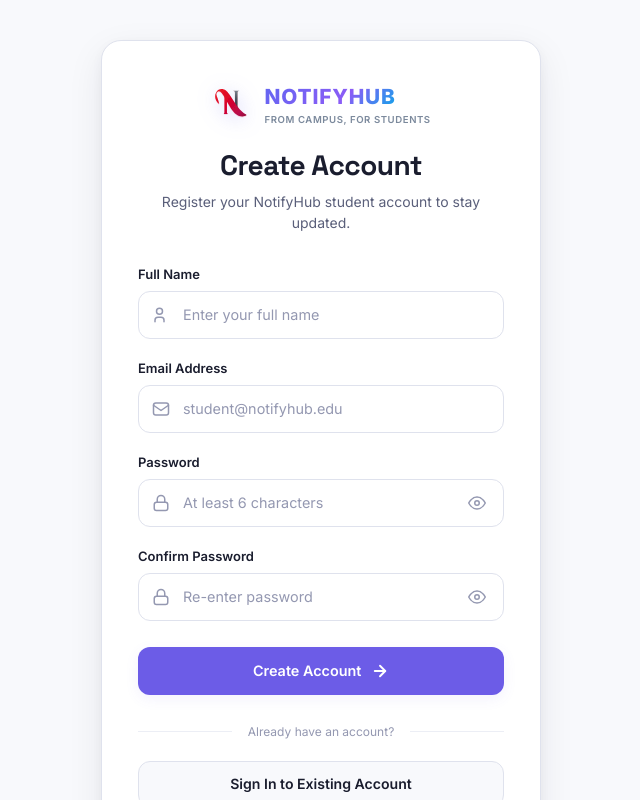
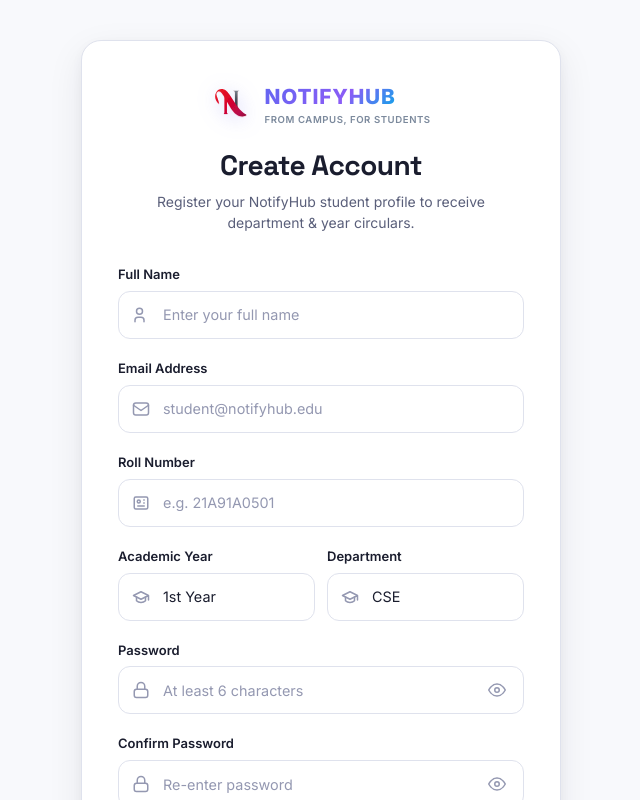
Before and after one commit to haneefmohammad757/NotifyHub, a React (Vite) app: page /register in a window 1280 px wide. Shown: the top 800 px of the page, without its empty margins (319-959 px from the left). Built offline with nearby package versions, Linux system fonts and the light colour scheme; no server answers.

Commit message:
changed admin page and added departments

```diff
--- a/src/hooks/useAuth.jsx
+++ b/src/hooks/useAuth.jsx
@@ -26,8 +26,8 @@ export function AuthProvider({ children }) {
     return data.user;
   }, []);
 
-  const register = useCallback(async (name, email, password) => {
-    const data = await api.post('/auth/register', { name, email, password });
+  const register = useCallback(async (name, email, password, rollNo, year, department) => {
+    const data = await api.post('/auth/register', { name, email, password, rollNo, year, department });
     setUser(data.user);
     return data.user;
   }, []);
--- a/src/layouts/AdminLayout.jsx
+++ b/src/layouts/AdminLayout.jsx
@@ -34,7 +34,7 @@ export default function AdminLayout() {
   const [sidebarOpen, setSidebarOpen] = useState(false);
   const location = useLocation();
   const { user, logout } = useAuth();
-  const adminName = user?.name && user.name !== 'Admin User' ? user.name : 'Balaji Lanka';
+  const adminName = user?.name ? user.name : 'ADMIN';
   const now = useCurrentTime();
 
   const toggleSidebar = useCallback(() => {
--- a/src/layouts/StudentLayout.jsx
+++ b/src/layouts/StudentLayout.jsx
@@ -43,10 +43,10 @@ export default function StudentLayout() {
             <NotificationDropdown />
             <div className="student-user-badge">
               <span className="student-avatar">
-                {user?.role === 'ADMIN' ? 'B' : (user?.name ? user.name.charAt(0).toUpperCase() : 'S')}
+                {user?.role === 'ADMIN' ? (user?.name ? user.name.charAt(0).toUpperCase() : 'A') : (user?.name ? user.name.charAt(0).toUpperCase() : 'S')}
               </span>
               <span className="student-user-name">
-                {user?.role === 'ADMIN' ? (user?.name && user.name !== 'Admin User' ? user.name : 'Balaji Lanka') : (user?.name || 'Student')}
+                {user?.role === 'ADMIN' ? (user?.name ? user.name : 'ADMIN') : (user?.name || 'Student')}
               </span>
             </div>
             <button className="student-logout-btn" onClick={logout} title="Log out">
--- a/src/pages/AdminAnnouncements.jsx
+++ b/src/pages/AdminAnnouncements.jsx
@@ -20,6 +20,8 @@ export default function AdminAnnouncements() {
     category: 'GENERAL',
     priority: 'NORMAL',
     status: 'DRAFT',
+    targetDepartment: 'ALL',
+    targetYear: 'ALL',
     deadline: '',
     attachment: null,
     removeAttachment: false,
@@ -55,6 +57,8 @@ export default function AdminAnnouncements() {
       category: 'GENERAL',
       priority: 'NORMAL',
       status: 'DRAFT',
+      targetDepartment: 'ALL',
+      targetYear: 'ALL',
       deadline: '',
       attachment: null,
       removeAttachment: false,
@@ -73,6 +77,8 @@ export default function AdminAnnouncements() {
       category: announcement.category,
       priority: announcement.priority,
       status: announcement.status,
+      targetDepartment: announcement.targetDepartment || 'ALL',
+      targetYear: announcement.targetYear || 'ALL',
       deadline: announcement.deadline ? new Date(announcement.deadline).toISOString().slice(0, 16) : '',
       attachment: null,
       removeAttachment: false,
@@ -126,9 +132,13 @@ export default function AdminAnnouncements() {
       payload.append('category', formData.category);
       payload.append('priority', formData.priority);
       payload.append('status', formData.status);
+      payload.append('targetDepartment', formData.targetDepartment);
+      payload.append('targetYear', formData.targetYear);
 
       if (formData.deadline) {
-        payload.append('deadline', new Date(formData.deadline).toISOString());
+        payload.append('deadline', formData.deadline);
+      } else {
+        payload.append('deadline', '');
       }
 
       if (formData.attachment) {
@@ -140,24 +150,26 @@ export default function AdminAnnouncements() {
       }
 
       if (modalMode === 'CREATE') {
-        await api.upload('/announcements', 'POST', payload);
+        await api.postFormData('/announcements', payload);
       } else {
-        await api.upload(`/announcements/${currentId}`, 'PUT', payload);
+        await api.putFormData(`/announcements/${currentId}`, payload);
       }
 
-      setIsModalOpen(false);
+      closeModal();
       fetchAnnouncements();
     } catch (err) {
-      setFormError(err.message || 'An error occurred while saving.');
+      setFormError(err.message || 'Failed to save announcement.');
     } finally {
       setIsSubmitting(false);
     }
   }
 
   async function handleArchive(id) {
-    if (!window.confirm('Are you sure you want to archive this announcement? It will be removed from the student feed.')) return;
+    if (!window.confirm('Are you sure you want to archive this announcement?')) return;
     try {
-      await api.delete(`/announcements/${id}`);
+      const formData = new FormData();
+      formData.append('status', 'ARCHIVED');
+      await api.putFormData(`/announcements/${id}`, formData);
       fetchAnnouncements();
     } catch (err) {
       alert(err.message || 'Failed to archive announcement.');
@@ -165,17 +177,20 @@ export default function AdminAnnouncements() {
   }
 
   if (loading) {
-    return <div className="admin-announcements">Loading announcements...</div>;
+    return <div className="admin-loading">Loading announcements...</div>;
   }
 
   if (error) {
-    return <div className="admin-announcements">{error}</div>;
+    return <div className="admin-error-banner">{error}</div>;
   }
 
   return (
     <div className="admin-announcements">
-      <div className="admin-announcements__header">
-        <h2>Announcements</h2>
+      <div className="admin-page-header">
+        <div>
+          <h2 className="admin-page-title">Announcements Manager</h2>
+          <p className="admin-page-subtitle">Create, broadcast, target departments &amp; manage campus notices</p>
+        </div>
         <button className="admin-btn-primary" onClick={openCreateModal}>
           + Create Announcement
         </button>
@@ -187,17 +202,18 @@ export default function AdminAnnouncements() {
             <tr>
               <th>Title</th>
               <th>Category</th>
+              <th>Target Dept</th>
+              <th>Target Year</th>
               <th>Priority</th>
               <th>Status</th>
               <th>Created By</th>
-              <th>Attachment</th>
               <th>Actions</th>
             </tr>
           </thead>
           <tbody>
             {announcements.length === 0 ? (
               <tr>
-                <td colSpan="7" className="admin-table__empty">
+                <td colSpan="8" className="admin-table__empty">
                   No announcements found.
                 </td>
               </tr>
@@ -206,6 +222,16 @@ export default function AdminAnnouncements() {
                 <tr key={item.id}>
                   <td>{item.title}</td>
                   <td>{item.category}</td>
+                  <td>
+                    <span className="admin-target-badge">
+                      {item.targetDepartment || 'ALL'}
+                    </span>
+                  </td>
+                  <td>
+                    <span className="admin-target-badge">
+                      {item.targetYear || 'ALL'}
+                    </span>
+                  </td>
                   <td>
                     <span className={`admin-badge admin-badge--${item.priority.toLowerCase()}`}>
                       {item.priority}
@@ -216,14 +242,7 @@ export default function AdminAnnouncements() {
                       {item.status}
                     </span>
                   </td>
-                  <td>{item.creator?.name || 'Unknown'}</td>
-                  <td>
-                    {item.attachmentName ? (
-                      <span className="admin-attachment-badge">📎 {item.attachmentName.substring(0, 15)}{item.attachmentName.length > 15 ? '...' : ''}</span>
-                    ) : (
-                      <span className="admin-text-muted">-</span>
-                    )}
-                  </td>
+                  <td>{item.creator?.name || 'ADMIN'}</td>
                   <td>
                     <div className="admin-actions">
                       <button className="admin-action-btn" onClick={() => openEditModal(item)}>
@@ -265,7 +284,7 @@ export default function AdminAnnouncements() {
                   type="text"
                   value={formData.title}
                   onChange={(e) => setFormData({ ...formData, title: e.target.value })}
-                  placeholder="e.g., Placement Registration Open"
+                  placeholder="e.g., CSE Placement Registration Open"
                   required
                 />
               </div>
@@ -279,6 +298,42 @@ export default function AdminAnnouncements() {
                   placeholder="Full announcement details..."
                   required
                 />
+              </div>
+
+              {/* Department & Year Targeting Grid */}
+              <div className="admin-form-row">
+                <div className="admin-form-group">
+                  <label className="admin-form-label">Target Department</label>
+                  <select
+                    className="admin-form-input"
+                    value={formData.targetDepartment}
+                    onChange={(e) => setFormData({ ...formData, targetDepartment: e.target.value })}
+                  >
+                    <option value="ALL">All Departments</option>
+                    <option value="CSE">CSE</option>
+                    <option value="ECE">ECE</option>
+                    <option value="EEE">EEE</option>
+                    <option value="MECH">MECH</option>
+                    <option value="CIVIL">CIVIL</option>
+                    <option value="IT">IT</option>
+                    <option value="AI&DS">AI&amp;DS</option>
+                  </select>
+                </div>
+
+                <div className="admin-form-group">
+                  <label className="admin-form-label">Target Academic Year</label>
+                  <select
+                    className="admin-form-input"
+                    value={formData.targetYear}
+                    onChange={(e) => setFormData({ ...formData, targetYear: e.target.value })}
+                  >
+                    <option value="ALL">All Years</option>
+                    <option value="1st Year">1st Year</option>
+                    <option value="2nd Year">2nd Year</option>
+                    <option value="3rd Year">3rd Year</option>
+                    <option value="4th Year">4th Year</option>
+                  </select>
+                </div>
               </div>
 
               <div className="admin-form-row">
--- a/src/pages/AdminOverview.jsx
+++ b/src/pages/AdminOverview.jsx
@@ -11,7 +11,7 @@ export default function AdminOverview() {
   const [recentQueries, setRecentQueries] = useState([]);
   const [loading, setLoading] = useState(true);
 
-  const adminName = user?.name && user.name !== 'Admin User' ? user.name : 'Balaji Lanka';
+  const adminName = user?.name ? user.name : 'ADMIN';
 
   useEffect(() => {
     async function fetchData() {
--- a/src/pages/RegisterPage.jsx
+++ b/src/pages/RegisterPage.jsx
@@ -47,12 +47,32 @@ const IconUser = () => (
   </svg>
 );
 
+const IconId = () => (
+  <svg width="18" height="18" fill="none" stroke="currentColor" strokeWidth="2" viewBox="0 0 24 24">
+    <rect x="3" y="4" width="18" height="16" rx="2" />
+    <circle cx="9" cy="10" r="2" />
+    <line x1="15" y1="8" x2="17" y2="8" />
+    <line x1="15" y1="12" x2="17" y2="12" />
+    <line x1="7" y1="16" x2="17" y2="16" />
+  </svg>
+);
+
+const IconAcademic = () => (
+  <svg width="18" height="18" fill="none" stroke="currentColor" strokeWidth="2" viewBox="0 0 24 24">
+    <path d="M22 10v6M2 10l10-5 10 5-10 5z" strokeLinecap="round" strokeLinejoin="round" />
+    <path d="M6 12v5c3 3 9 3 12 0v-5" strokeLinecap="round" strokeLinejoin="round" />
+  </svg>
+);
+
 export default function RegisterPage() {
   const { register } = useAuth();
   const navigate = useNavigate();
 
   const [name, setName] = useState('');
   const [email, setEmail] = useState('');
+  const [rollNo, setRollNo] = useState('');
+  const [year, setYear] = useState('1st Year');
+  const [department, setDepartment] = useState('CSE');
   const [password, setPassword] = useState('');
   const [confirmPassword, setConfirmPassword] = useState('');
 
@@ -66,8 +86,8 @@ export default function RegisterPage() {
     e.preventDefault();
     setError('');
 
-    if (!name.trim() || !email.trim() || !password || !confirmPassword) {
-      setError('All fields are required.');
+    if (!name.trim() || !email.trim() || !rollNo.trim() || !password || !confirmPassword) {
+      setError('Please fill in all required fields.');
       return;
     }
 
@@ -83,7 +103,7 @@ export default function RegisterPage() {
 
     setSubmitting(true);
     try {
-      await register(name.trim(), email.trim(), password);
+      await register(name.trim(), email.trim(), password, rollNo.trim(), year, department);
       navigate('/student', { replace: true });
     } catch (err) {
       setError(err.message || 'Registration failed.');
@@ -94,7 +114,7 @@ export default function RegisterPage() {
 
   return (
     <div className="auth-page student-theme">
-      <div className="auth-wrapper">
+      <div className="auth-wrapper" style={{ maxWidth: '480px' }}>
         <div className="auth-card">
 
           <div className="auth-card__header">
@@ -104,7 +124,7 @@ export default function RegisterPage() {
 
             <h1 className="auth-card__heading">Create Account</h1>
             <p className="auth-card__subheading">
-              Register your NotifyHub student account to stay updated.
+              Register your NotifyHub student profile to receive department & year circulars.
             </p>
           </div>
 
@@ -149,6 +169,69 @@ export default function RegisterPage() {
                   required
                   autoComplete="email"
                 />
+              </div>
+            </div>
+
+            {/* Roll Number */}
+            <div className="auth-field">
+              <label className="auth-field__label" htmlFor="reg-roll">Roll Number</label>
+              <div className="auth-field__input-wrapper">
+                <span className="auth-field__input-icon"><IconId /></span>
+                <input
+                  id="reg-roll"
+                  className="auth-field__input"
+                  type="text"
+                  placeholder="e.g. 21A91A0501"
+                  value={rollNo}
+                  onChange={(e) => setRollNo(e.target.value)}
+                  required
+                />
+              </div>
+            </div>
+
+            {/* Year & Department Grid */}
+            <div style={{ display: 'grid', gridTemplateColumns: '1fr 1fr', gap: '0.75rem' }}>
+              {/* Year */}
+              <div className="auth-field">
+                <label className="auth-field__label" htmlFor="reg-year">Academic Year</label>
+                <div className="auth-field__input-wrapper">
+                  <span className="auth-field__input-icon"><IconAcademic /></span>
+                  <select
+                    id="reg-year"
+                    className="auth-field__input"
+                    value={year}
+                    onChange={(e) => setYear(e.target.value)}
+                    style={{ appearance: 'none', cursor: 'pointer' }}
+                  >
+                    <option value="1st Year">1st Year</option>
+                    <option value="2nd Year">2nd Year</option>
+                    <option value="3rd Year">3rd Year</option>
+                    <option value="4th Year">4th Year</option>
+                  </select>
+                </div>
+              </div>
+
+              {/* Department */}
+              <div className="auth-field">
+                <label className="auth-field__label" htmlFor="reg-dept">Department</label>
+                <div className="auth-field__input-wrapper">
+                  <span className="auth-field__input-icon"><IconAcademic /></span>
+                  <select
+                    id="reg-dept"
+                    className="auth-field__input"
+                    value={department}
+                    onChange={(e) => setDepartment(e.target.value)}
+                    style={{ appearance: 'none', cursor: 'pointer' }}
+                  >
+                    <option value="CSE">CSE</option>
+                    <option value="ECE">ECE</option>
+                    <option value="EEE">EEE</option>
+                    <option value="MECH">MECH</option>
+                    <option value="CIVIL">CIVIL</option>
+                    <option value="IT">IT</option>
+                    <option value="AI&DS">AI&amp;DS</option>
+                  </select>
+                </div>
               </div>
             </div>
 
```
Also changed, not shown: src/index.css (+24 -24 lines), src/layouts/AdminLayout.css (+4 -8 lines), src/pages/AdminOverview.css (+4 -3 lines), src/pages/StudentDiscover.jsx (+13 -1 lines).
